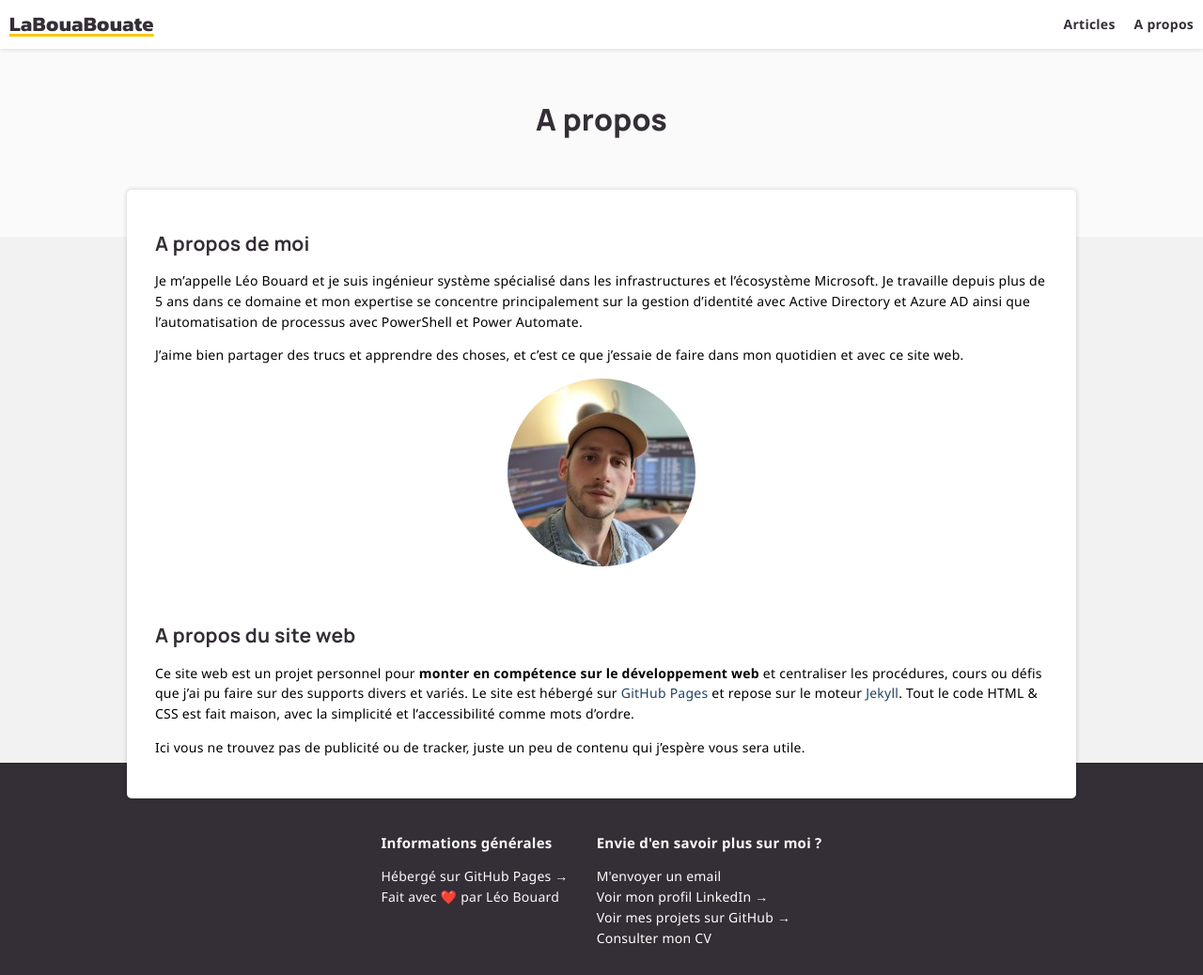
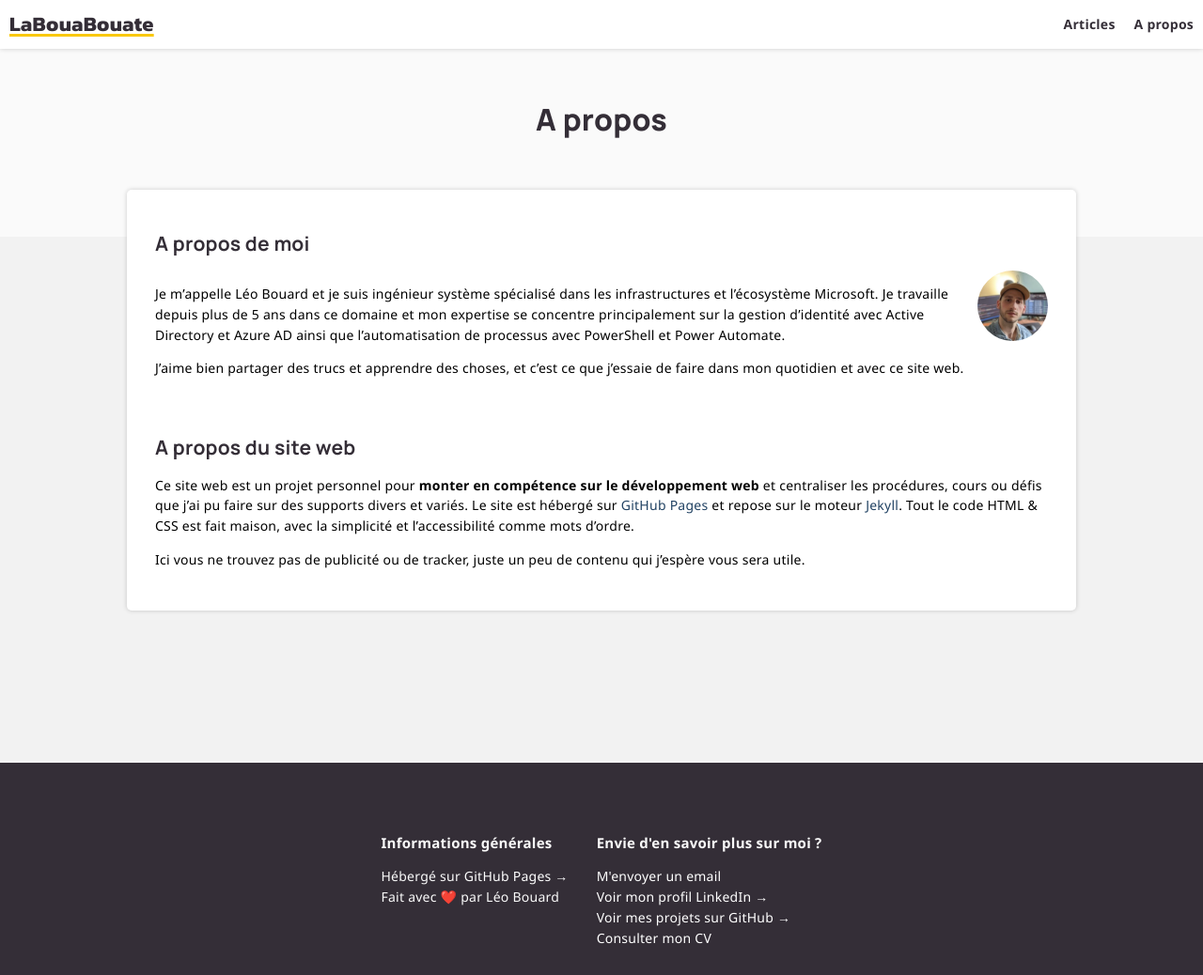
Before and after one commit to leobouard/leobouard.github.io, a Jekyll site: the page built from about.md, in a window 1280 px wide. Shown: the whole page at 94% size. Built offline with Jekyll 4.4.1, drawn with Linux system fonts in a browser that asks for light colours; some web fonts are replaced.

Commit message:
Update about.md

```diff
--- a/about.md
+++ b/about.md
@@ -7,11 +7,17 @@
 
 ## A propos de moi
 
-Je m'appelle Léo Bouard et je suis ingénieur système spécialisé dans les infrastructures et l'écosystème Microsoft. Je travaille depuis plus de 5 ans dans ce domaine et mon expertise se concentre principalement sur la gestion d'identité avec Active Directory et Azure AD ainsi que l'automatisation de processus avec PowerShell et Power Automate.
+<div style="display: flex;">
+    <div>
+        <p>Je m’appelle Léo Bouard et je suis ingénieur système spécialisé dans les infrastructures et l’écosystème Microsoft. Je travaille depuis plus de 5 ans dans ce domaine et mon expertise se concentre principalement sur la gestion d’identité avec Active Directory et Azure AD ainsi que l’automatisation de processus avec PowerShell et Power Automate.</p>
+        <p>J’aime bien partager des trucs et apprendre des choses, et c’est ce que j’essaie de faire dans mon quotidien et avec ce site web.</p>
+    </div>
+    <div>
+        <img src="/assets/images/profile-picture.jpg" alt="Photo de profil" style="border-radius: 100px;">
+    </div>
+</div>
 
-J'aime bien partager des trucs et apprendre des choses, et c'est ce que j'essaie de faire dans mon quotidien et avec ce site web.
-
-<img src="/assets/images/profile-picture.jpg" alt="Photo de profil" style="border-radius: 100px;">
+<!-- Personnal links section -->
 
 <div style="display: flex; justify-content: center;">
     <a href="{{ site.linkedin }}" target="_blank"><img src="/assets/images/linkedin.svg" alt="Profil LinkedIn" width="32px"></a>
```
